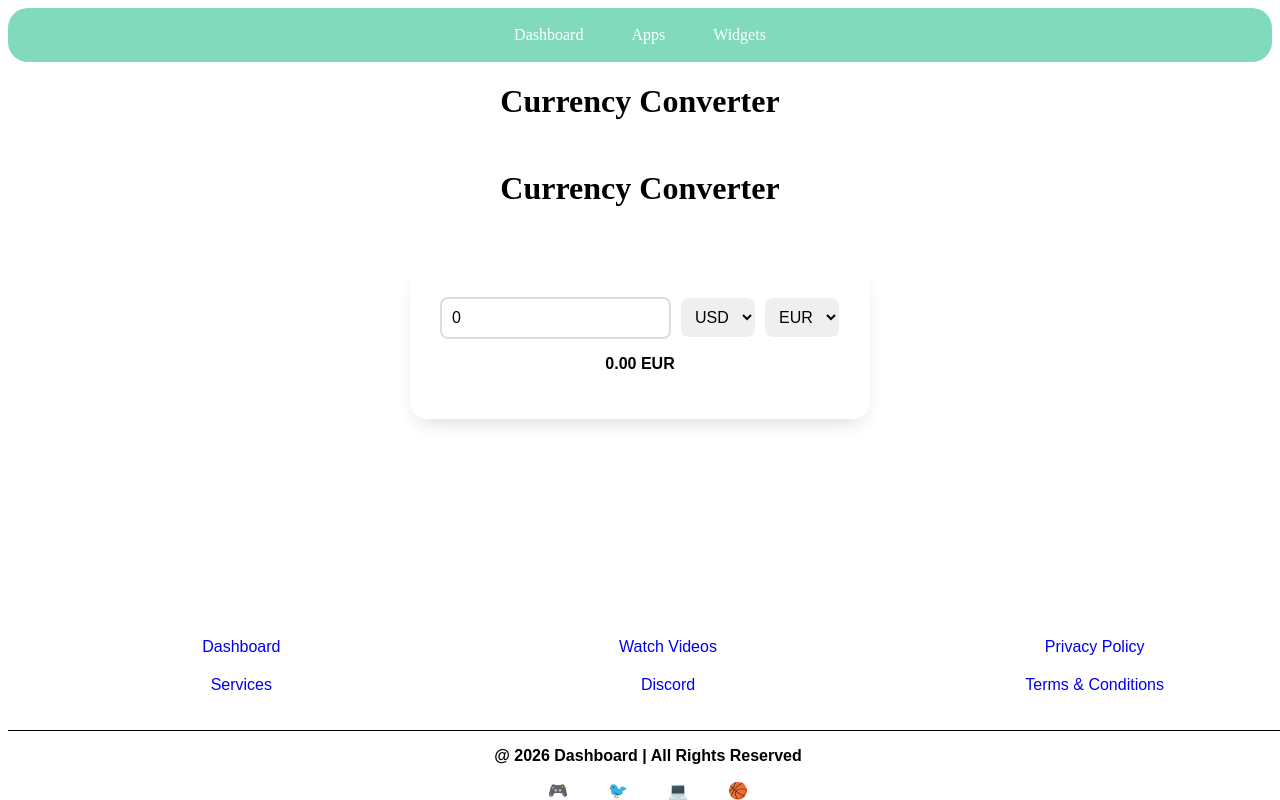
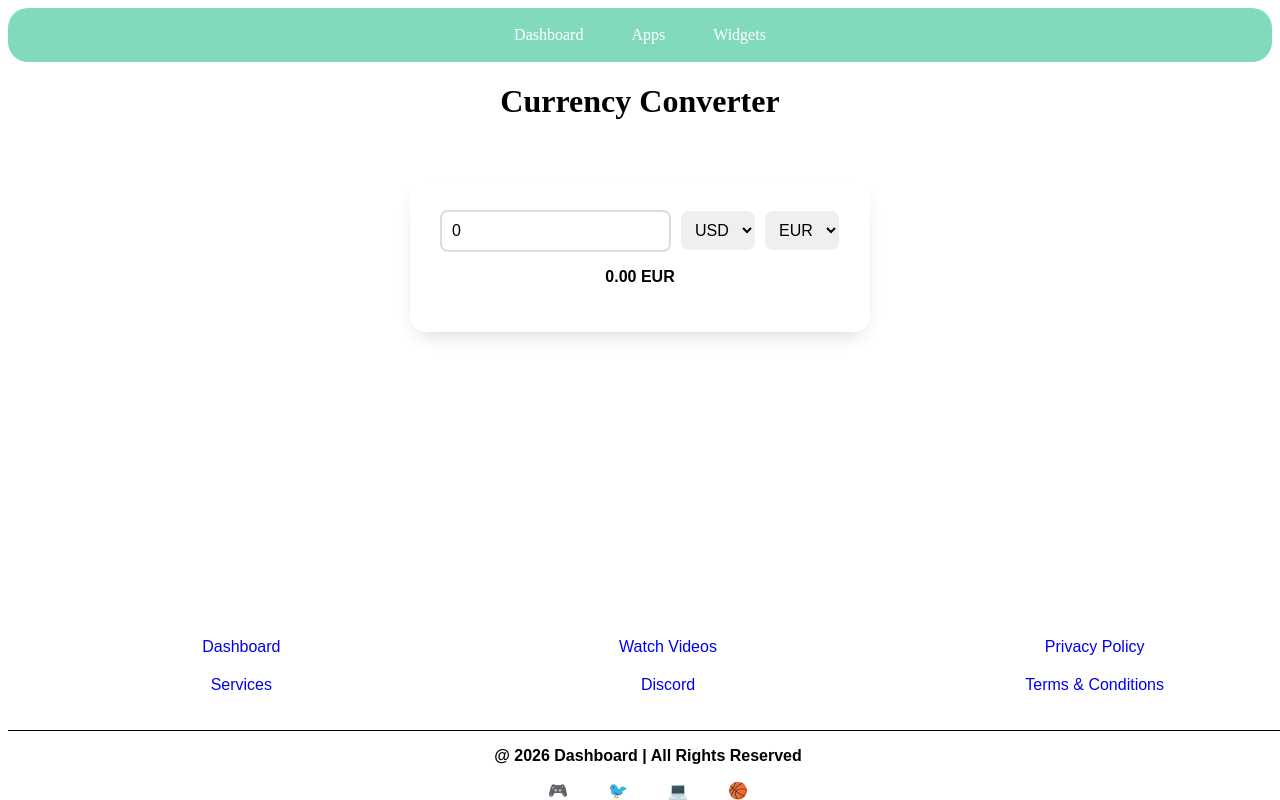
Before and after one commit to Renz-Victa/Currency-Converter, a React (Vite) app: page / in a window 1280 px wide. Built offline with nearby package versions, Linux system fonts and the light colour scheme.

Commit message:
Edit App.jsx

```diff
--- a/src/App.jsx
+++ b/src/App.jsx
@@ -48,8 +48,6 @@ export default function CurrencyConverter() {
         <span>r</span>
       </h1>
 
-      <h1>Currency Converter</h1>
-
       <form>
         <input
           type="number"
--- a/src/style.css
+++ b/src/style.css
@@ -107,3 +107,8 @@ p {
     background-color: rgb(212, 236, 236);
     transform: translateY(-2px);
 }
+
+.wave span {
+    display: inline-block;
+    animation: wave 1s ease-in-out infinite;
+}
```
